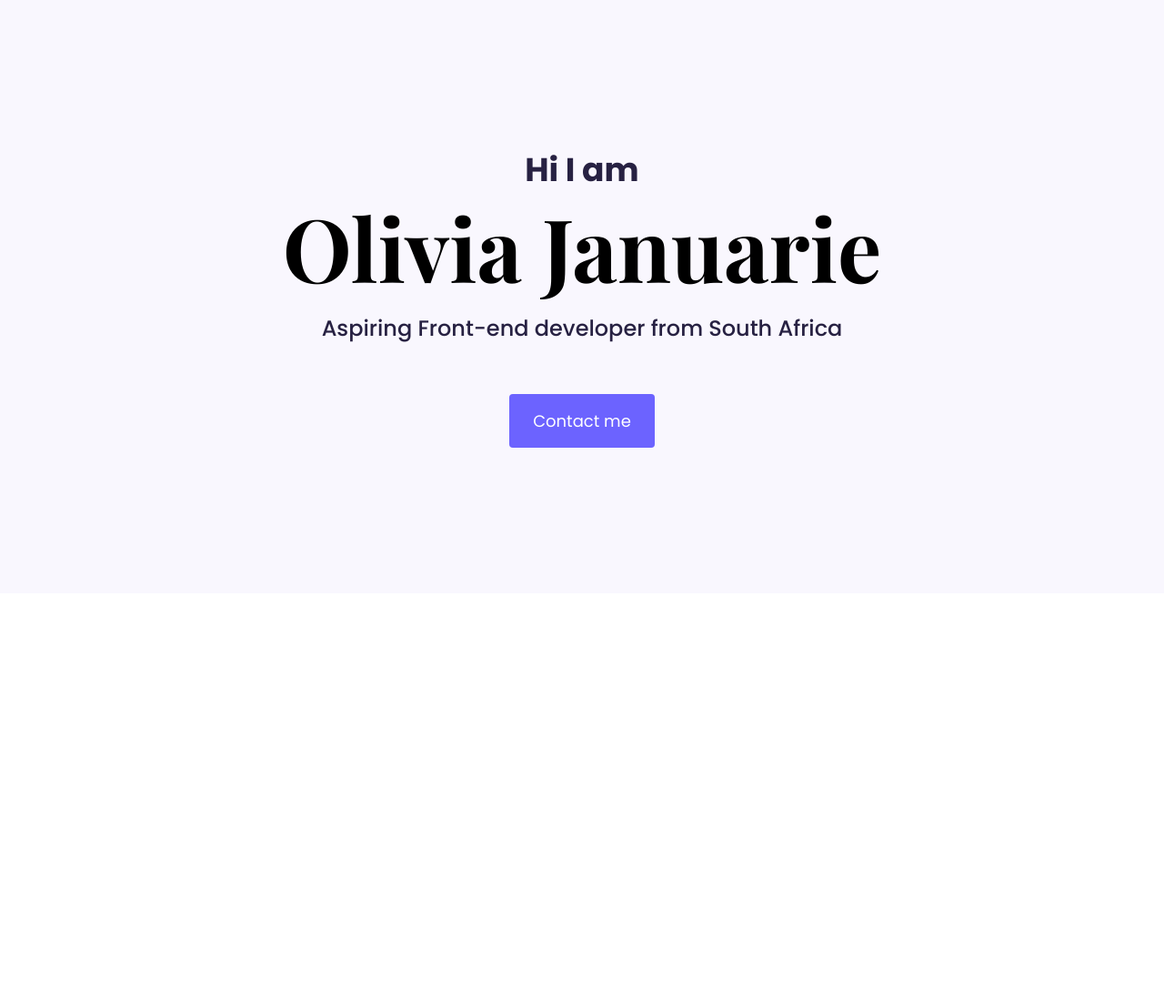
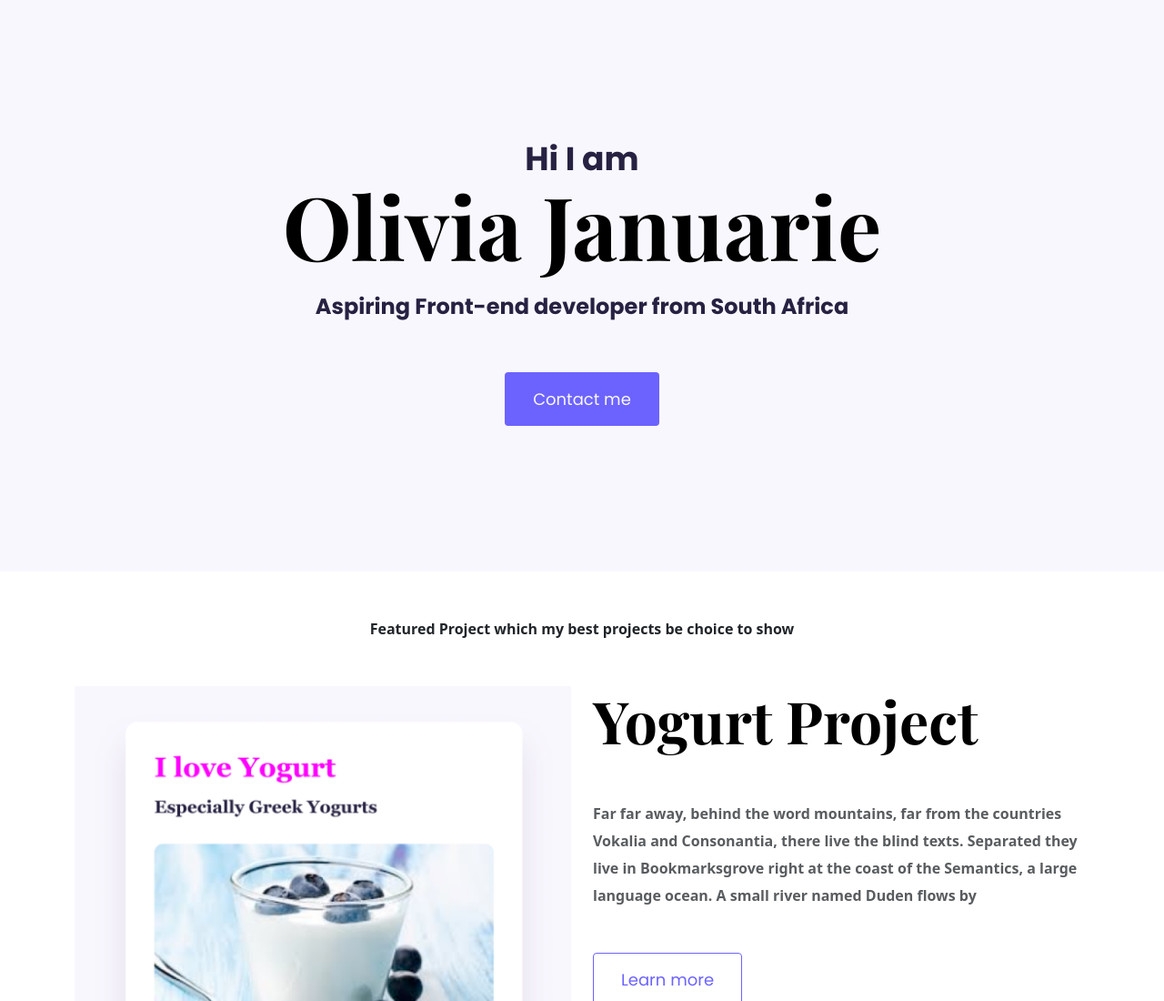
Before and after one commit to livjanua/web-project, a plain HTML site: page index.html in a window 1280 px wide. Shown: the top 1100 px of the page at 91% size. Before the commit the page ends 800 px from the top, so only its background shows below. Drawn offline with nearby package versions, Linux system fonts and the light colour scheme; a web font is replaced by a local one.

Commit message:
Intergrated the page design

```diff
--- a/index.html
+++ b/index.html
@@ -31,5 +31,55 @@
         <a href="#" class="btn btn-branding">Contact me</a>
       </div>
     </div>
+    <p class="text-center m-5">
+      Featured Project which my best projects be choice to show
+    </p>
+    <div class="container">
+      <div class="row mb-5">
+        <div class="col">
+          <img src="images/yogurt.png" class="img-fluid" alt="" />
+        </div>
+        <div class="col">
+          <h2 class="mb-5">Yogurt Project</h2>
+          <p class="mb-5 text-muted">
+            Far far away, behind the word mountains, far from the countries
+            Vokalia and Consonantia, there live the blind texts. Separated they
+            live in Bookmarksgrove right at the coast of the Semantics, a large
+            language ocean. A small river named Duden flows by
+          </p>
+          <a href="#" class="btn btn-branding-outline">Learn more</a>
+        </div>
+      </div>
+      <div class="row mb-5">
+        <div class="col">
+          <h2 class="mb-5">Weather App</h2>
+          <p class="mb-5 text-muted">
+            Far far away, behind the word mountains, far from the countries
+            Vokalia and Consonantia, there live the blind texts. Separated they
+            live in Bookmarksgrove right at the coast of the Semantics, a large
+            language ocean. A small river named Duden flows by
+          </p>
+          <a href="#" class="btn btn-branding-outline">Learn more</a>
+        </div>
+        <div class="col">
+          <img src="images/weather.png" class="img-fluid" alt="" />
+        </div>
+      </div>
+      <div class="row">
+        <div class="col">
+          <img src="images/dictionary.png" class="img-fluid" alt="" />
+        </div>
+        <div class="col">
+          <h2 class="mb-5">Dictionary App</h2>
+          <p class="mb-5 text-muted">
+            Far far away, behind the word mountains, far from the countries
+            Vokalia and Consonantia, there live the blind texts. Separated they
+            live in Bookmarksgrove right at the coast of the Semantics, a large
+            language ocean. A small river named Duden flows by
+          </p>
+          <a href="#" class="btn btn-branding-outline">Learn more</a>
+        </div>
+      </div>
+    </div>
   </body>
 </html>
--- a/styles.css
+++ b/styles.css
@@ -1,19 +1,47 @@
+:root {
+  --heading-family-font: "Playfair Display", serif;
+  --content-family-font: poppins;
+  --branding-color: #6c63ff;
+  --secondary-color: #f9f7fe;
+}
+
 h1 {
-  font-family: "Playfair Display", serif;
+  font-family: var(--heading-family-font);
   font-size: 96px;
   font-weight: bold;
   color: black;
 }
 
+h2 {
+  font-size: 64px;
+}
+
+h1,
+h2,
+h3,
+h4,
+h5,
+h6 {
+  color: black;
+  font-family: var(--heading-family-font);
+  font-weight: bold;
+}
+
+p {
+  font-weight: bold;
+  font-size: 16px;
+  line-height: 30px;
+}
+
 .hero {
-  background-color: #f9f7fe;
+  background-color: var(--secondary-color);
   text-align: center;
   padding: 160px 20px;
 }
 
 .hero p {
   color: #272142;
-  font-family: poppins;
+  font-family: var(--content-family-font);
   font-weight: 700;
   font-size: 36px;
   margin: 0;
@@ -21,17 +49,27 @@ h1 {
 
 .hero h2 {
   color: #272142;
-  font-family: poppins;
+  font-family: var(--content-family-font);
   font-size: 24px;
   line-height: 2;
 }
 
 .btn-branding {
   background-color: #6c63ff;
-  color: white;
+  color: var(--secondary-color);
   border-radius: 4px;
-  padding: 15px 25px;
+  padding: 15px 30px;
   font-size: 18px;
   line-height: 27px;
-  font-family: poppins;
+  font-family: var(--content-family-font);
 }
+
+.btn-branding-outline {
+  color: var(--branding-color);
+  border-radius: 4px;
+  border: 1px solid var(--branding-color);
+  padding: 15px 30px;
+  font-size: 18px;
+  line-height: 27px;
+  font-family: var(--content-family-font);
+}
```
Also changed, not shown: images/dictionary.png (added), images/weather.png (added), images/yogurt.png (added).
